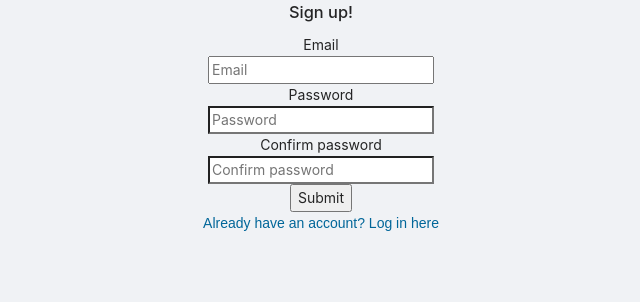
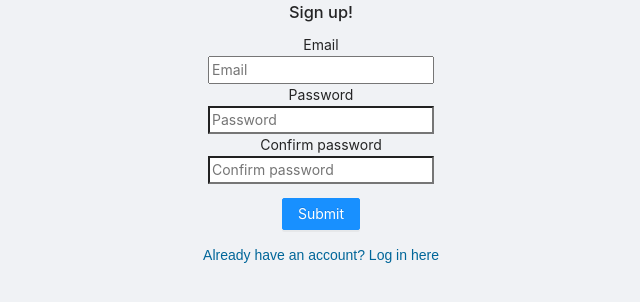
Before and after one commit to digitopolis/list-manager-app, a React (Create React App) app: page / in a window 1280 px wide. Shown: the top 302 px of the page, without its empty margins (319-959 px from the left). Built offline with nearby package versions, Linux system fonts and the light colour scheme.

Commit message:
Update forms with buttons to match other elements

```diff
--- a/src/forms/forgotPassword.tsx
+++ b/src/forms/forgotPassword.tsx
@@ -4,6 +4,7 @@ import "./form.css";
 import { validateEmail } from "./validators";
 import { FORGOT } from "../apiEndpoints";
 import { Redirect } from "react-router";
+import { Button } from "antd";
 
 interface Values {
   email: string;
@@ -59,8 +60,11 @@ const ForgotPassword: React.FC<{}> = () => {
             {errors.email && touched.email ? (
               <div className="error-message">{errors.email}</div>
             ) : null}
-
-            <button type="submit">Submit</button>
+            <div className="button-div">
+              <Button type="primary" htmlType="submit">
+                Submit
+              </Button>
+            </div>
             {errorMessage !== "" ? (
               <div className="error-message">{errorMessage}</div>
             ) : null}
--- a/src/forms/form.css
+++ b/src/forms/form.css
@@ -16,3 +16,7 @@ input {
   color: firebrick;
   font-size: 0.75em;
 }
+
+.button-div {
+  margin: 1em;
+}
--- a/src/forms/newItemForm.tsx
+++ b/src/forms/newItemForm.tsx
@@ -5,6 +5,7 @@ import { validatePresence } from "./validators";
 import { ITEMS } from "../apiEndpoints";
 import { List } from "../interfaces/list";
 import { Redirect } from "react-router";
+import { Button } from "antd";
 
 interface Values {
   title: String;
@@ -161,11 +162,15 @@ const NewItemForm: React.FC<{
                 );
               })}
             </Field>
+            <div className="button-div">
+              <Button type="default" onClick={() => handleCancel()}>
+                Cancel
+              </Button>
+              <Button type="primary" htmlType="submit">
+                Submit
+              </Button>
+            </div>
             <div>
-              <button type="button" onClick={() => handleCancel()}>
-                Cancel
-              </button>
-              <button type="submit">Submit</button>
               {errorMessage !== "" ? (
                 <div className="error-message">{errorMessage}</div>
               ) : null}
--- a/src/forms/newListForm.tsx
+++ b/src/forms/newListForm.tsx
@@ -4,6 +4,7 @@ import "./form.css";
 import { validatePresence } from "./validators";
 import { LISTS } from "../apiEndpoints";
 import { Redirect } from "react-router";
+import { Button } from "antd";
 
 interface Values {
   title: String;
@@ -85,11 +86,15 @@ const NewListForm: React.FC<{
               type="description"
               placeholder="Description"
             />
+            <div className="button-div">
+              <Button type="default" onClick={() => handleCancel()}>
+                Cancel
+              </Button>
+              <Button type="primary" htmlType="submit">
+                Submit
+              </Button>
+            </div>
             <div>
-              <button type="button" onClick={() => handleCancel()}>
-                Cancel
-              </button>
-              <button type="submit">Submit</button>
               {errorMessage !== "" ? (
                 <div className="error-message">{errorMessage}</div>
               ) : null}
--- a/src/forms/resetPassword.tsx
+++ b/src/forms/resetPassword.tsx
@@ -8,6 +8,7 @@ import {
   validatePassword,
   validatePasswordConfirm,
 } from "./validators";
+import { Button } from "antd";
 
 interface Values {
   email: string;
@@ -95,8 +96,11 @@ const ResetPassword: React.FC<{}> = () => {
             {errors.passwordConfirm && touched.passwordConfirm ? (
               <div className="error-message">{errors.passwordConfirm}</div>
             ) : null}
-
-            <button type="submit">Submit</button>
+            <div className="button-div">
+              <Button type="primary" htmlType="submit">
+                Submit
+              </Button>
+            </div>
             {errorMessage !== "" ? (
               <div className="error-message">{errorMessage}</div>
             ) : null}
--- a/src/forms/signInForm.tsx
+++ b/src/forms/signInForm.tsx
@@ -5,6 +5,7 @@ import { validateEmail, validatePassword } from "./validators";
 import { LOGIN } from "../apiEndpoints";
 import { Redirect } from "react-router";
 import { Link } from "react-router-dom";
+import { Button } from "antd";
 
 interface Values {
   email: string;
@@ -75,8 +76,11 @@ const SignInForm: React.FC<{ signInUser: Function }> = (props) => {
             {errors.password && touched.password ? (
               <div className="error-message">{errors.password}</div>
             ) : null}
-
-            <button type="submit">Submit</button>
+            <div className="button-div">
+              <Button type="primary" htmlType="submit">
+                Submit
+              </Button>
+            </div>
             {errorMessage !== "" ? (
               <div className="error-message">{errorMessage}</div>
             ) : null}
--- a/src/forms/signupForm.tsx
+++ b/src/forms/signupForm.tsx
@@ -8,6 +8,7 @@ import {
   validatePassword,
   validatePasswordConfirm,
 } from "./validators";
+import { Button } from "antd";
 
 interface Values {
   email: string;
@@ -94,8 +95,11 @@ const SignupForm: React.FC<{ signInUser: Function }> = (props) => {
             {errors.passwordConfirm && touched.passwordConfirm ? (
               <div className="error-message">{errors.passwordConfirm}</div>
             ) : null}
-
-            <button type="submit">Submit</button>
+            <div className="button-div">
+              <Button type="primary" htmlType="submit">
+                Submit
+              </Button>
+            </div>
             {errorMessage !== "" ? (
               <div className="error-message">{errorMessage}</div>
             ) : null}
```
